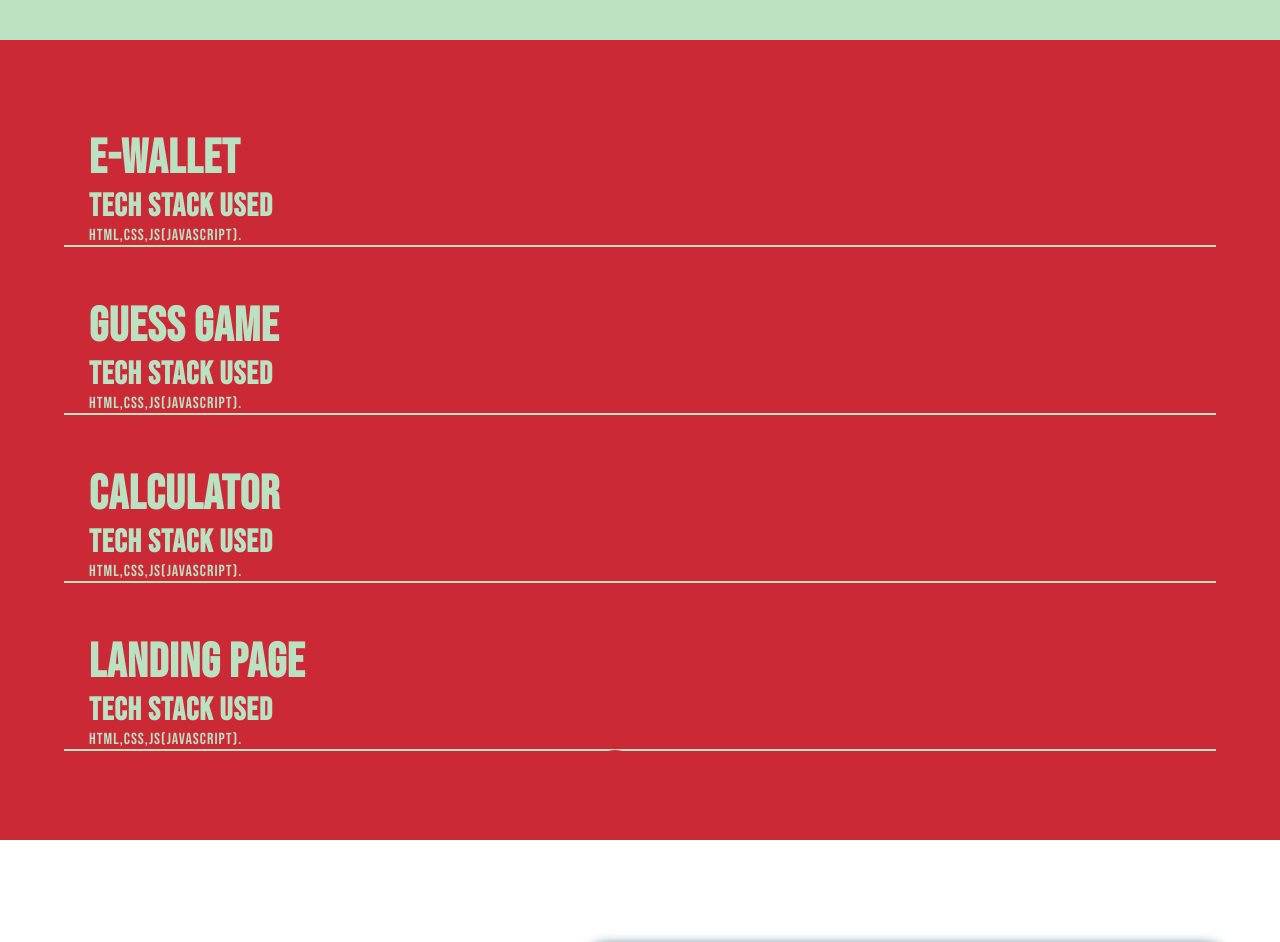
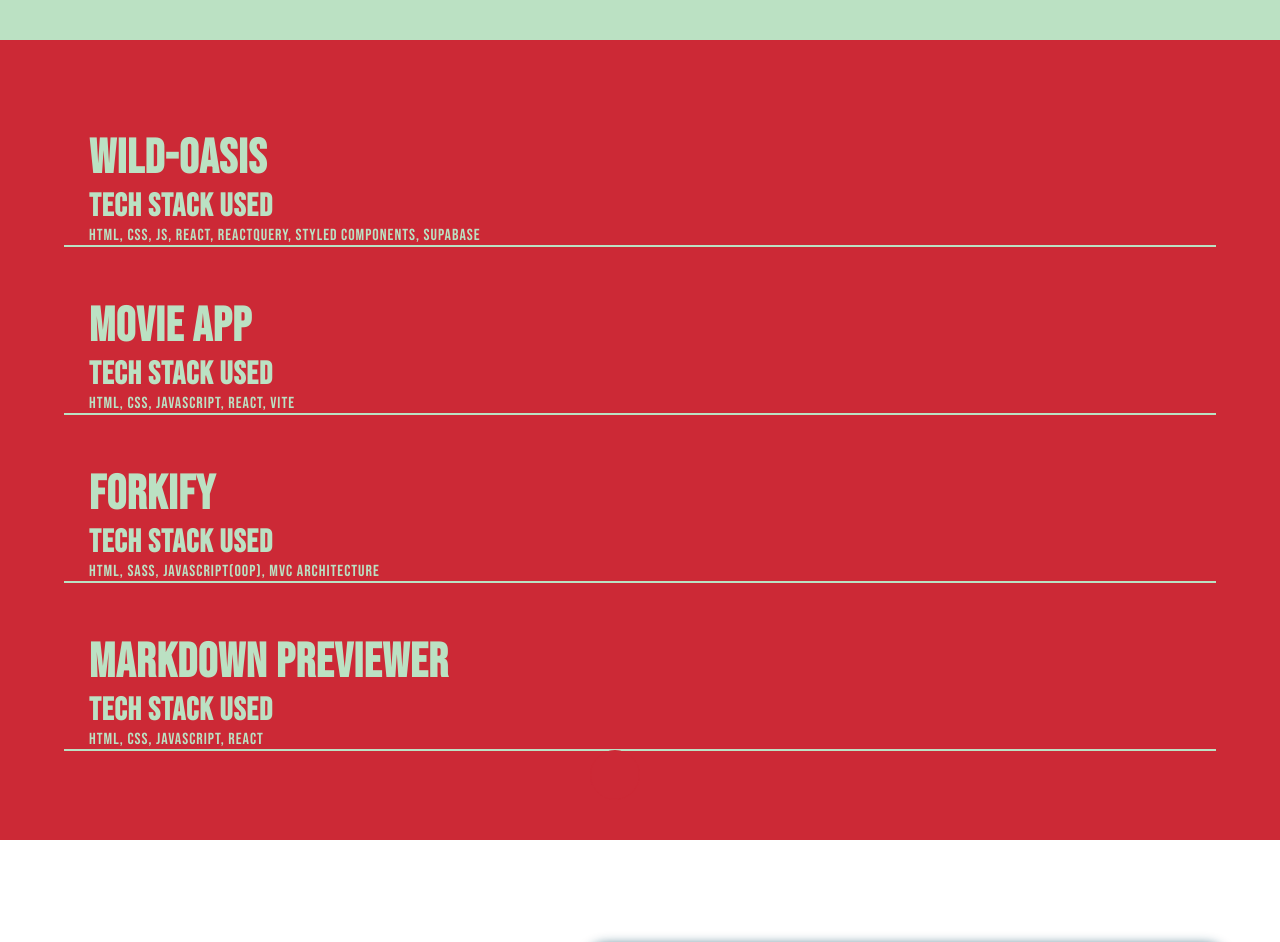
Before and after one commit to saadmuhammad-doccoder/CODSOFT, a plain HTML site: page TASK1_PORTFOLIO/index.html in a window 1280 px wide. Shown: the part 860-1802 px from the top of the page. Drawn offline with Linux system fonts and the light colour scheme.

Commit message:
Links added

```diff
--- a/TASK1_PORTFOLIO/index.html
+++ b/TASK1_PORTFOLIO/index.html
@@ -57,31 +57,31 @@
       </section>
       <section id="work">
         <div class="project">
-          <a href="">
-            <h1>E-Wallet</h1>
+          <a href="https://the-wild-oasis-by-saad.netlify.app">
+            <h1>Wild-Oasis</h1>
             <h3>TECH STACK USED</h3>
-            <p>HTML,CSS,JS(JavaScript).</p>
+            <p>HTML, CSS, JS, React, ReactQuery, Styled Components, Supabase</p>
           </a>
         </div>
         <div class="project">
-          <a href="">
-            <h1>Guess Game</h1>
+          <a href="https://usepopcorn-movieapp-by-saad.netlify.app">
+            <h1>Movie App</h1>
             <h3>TECH STACK USED</h3>
-            <p>HTML,CSS,JS(JavaScript).</p>
+            <p>HTML, CSS, JavaScript, React, Vite</p>
           </a>
         </div>
         <div class="project">
-          <a href="">
-            <h1>Calculator</h1>
+          <a href="https://forkify-by-saad.netlify.app">
+            <h1>Forkify</h1>
             <h3>TECH STACK USED</h3>
-            <p>HTML,CSS,JS(JavaScript).</p>
+            <p>HTML, SASS, JavaScript(OOP), MVC architecture</p>
           </a>
         </div>
         <div class="project">
-          <a href="">
-            <h1>Landing Page</h1>
+          <a href="https://markdown-previewer-by-saad.netlify.app">
+            <h1>Markdown Previewer</h1>
             <h3>TECH STACK USED</h3>
-            <p>HTML,CSS,JS(JavaScript).</p>
+            <p>HTML, CSS, JavaScript, React</p>
           </a>
         </div>
       </section>
```
